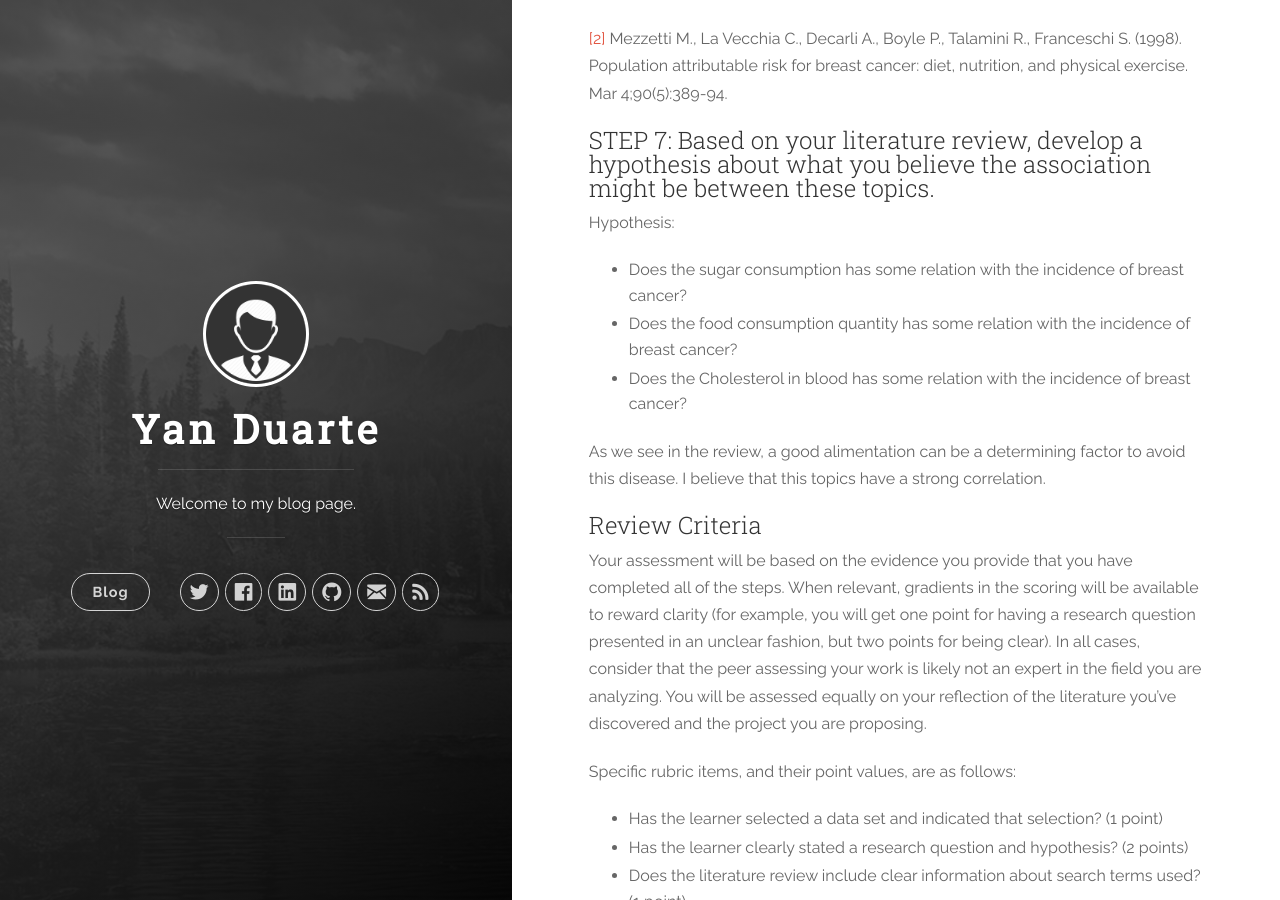
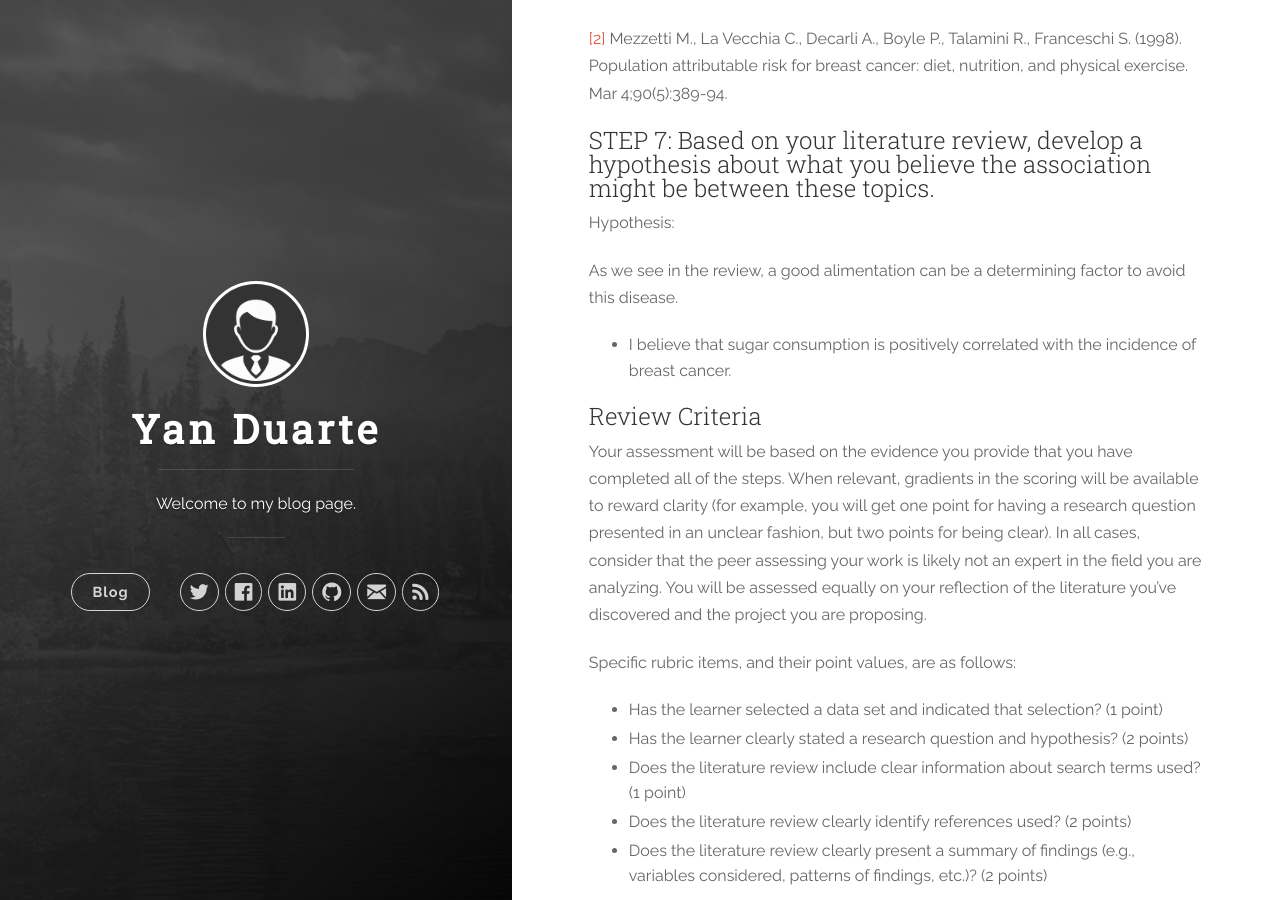
Before and after one commit to yan-duarte/yan-duarte.github.io, a Jekyll site: the page built from _posts/2016-07-02-Assignment1.md, in a window 1280 px wide and 900 px high, scrolled down 3168 px. Built offline with Jekyll 4.4.1, drawn with Linux system fonts in a browser that asks for light colours; nearby versions of some CDN libraries.

Commit message:
Updated 2016-07-02-Assignment1.md

```diff
--- a/_posts/2016-07-02-Assignment1.md
+++ b/_posts/2016-07-02-Assignment1.md
@@ -76,11 +76,9 @@ The correlation between the alimentation way and the incidence of breast cancer
 ## STEP 7: Based on your literature review, develop a hypothesis about what you believe the association might be between these topics.
 Hypothesis:
 
-  - Does the sugar consumption has some relation with the incidence of breast cancer?
-  - Does the food consumption quantity has some relation with the incidence of breast cancer?
-  - Does the Cholesterol in blood has some relation with the incidence of breast cancer?
+As we see in the review, a good alimentation can be a determining factor to avoid this disease.
 
-As we see in the review, a good alimentation can be a determining factor to avoid this disease. I believe that this topics have a strong correlation.
+  - I believe that sugar consumption is positively correlated with the incidence of breast cancer.
 
 ## Review Criteria
 
```
